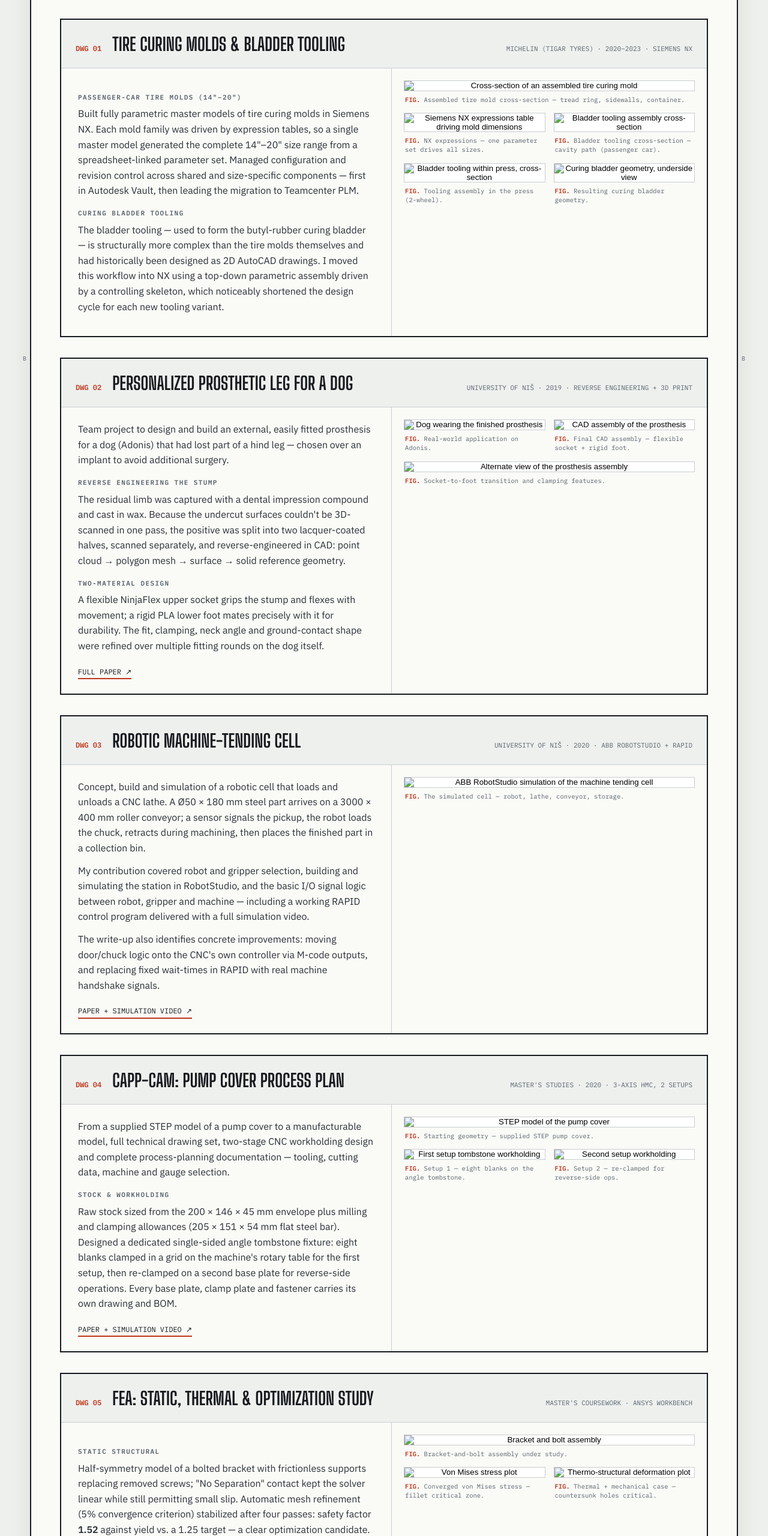
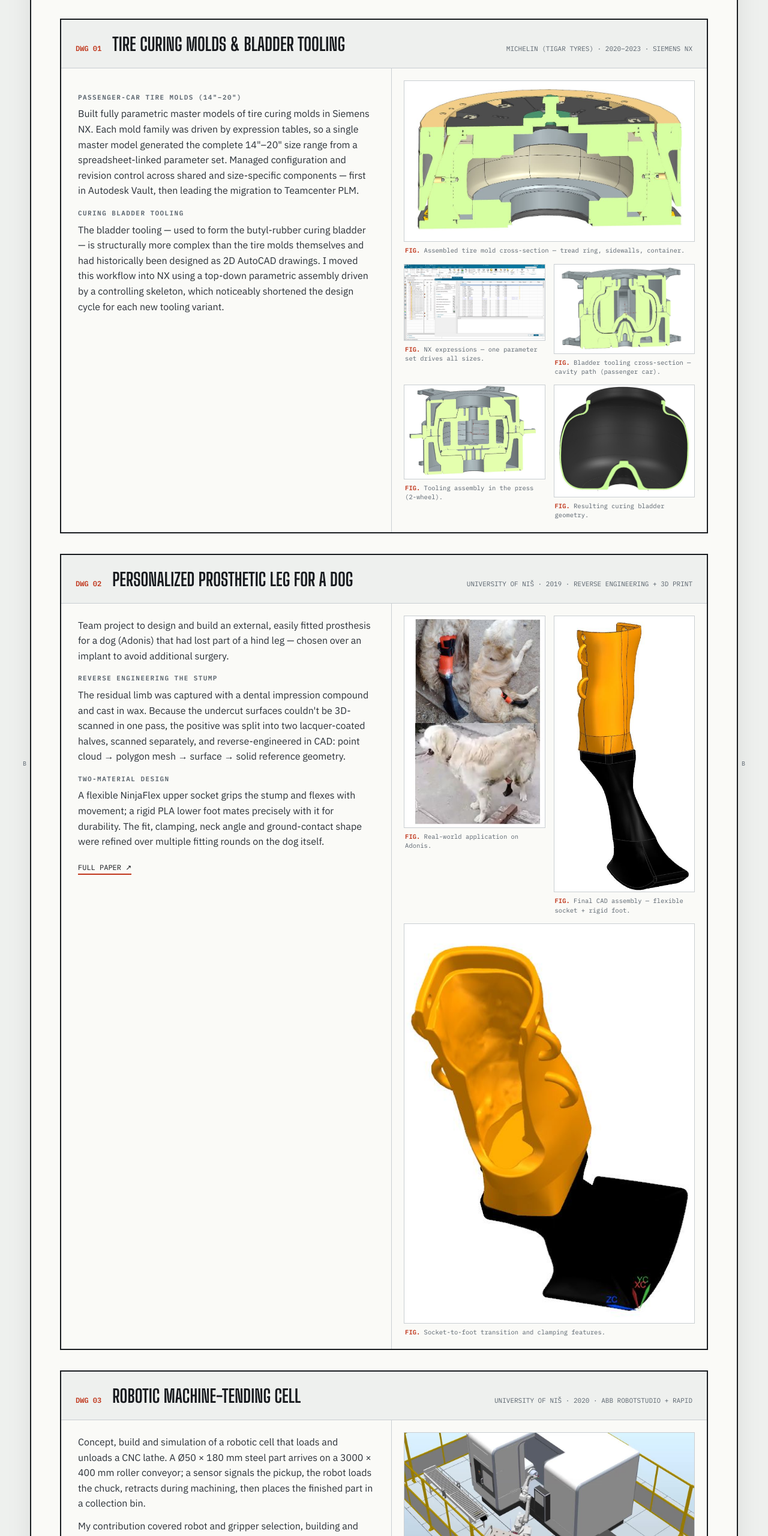
Before and after one commit to MareD96/-markodimitrov.github.io, a plain HTML site: page index.html in a window 1280 px wide. Shown: the part 2220-4780 px from the top of the page at 60% size. Drawn offline with Linux system fonts and the light colour scheme.

Commit message:
Add files via upload

```diff
--- a/index.html
+++ b/index.html
@@ -400,11 +400,11 @@ footer{
           <p>The bladder tooling — used to form the butyl-rubber curing bladder — is structurally more complex than the tire molds themselves and had historically been designed as 2D AutoCAD drawings. I moved this workflow into NX using a top-down parametric assembly driven by a controlling skeleton, which noticeably shortened the design cycle for each new tooling variant.</p>
         </div>
         <div class="proj-gallery g2">
-          <figure class="fig span2"><button type="button" data-cap="Cross-section of an assembled tire mold: tread ring, sidewall segments and container assembly."><img src="images/image2.jpg" alt="Cross-section of an assembled tire curing mold" loading="lazy"></button><figcaption>Assembled tire mold cross-section — tread ring, sidewalls, container.</figcaption></figure>
-          <figure class="fig"><button type="button" data-cap="NX Expressions table: mold dimensions across the 14&quot;–20&quot; range driven from a single parameter set."><img src="images/image1.jpg" alt="Siemens NX expressions table driving mold dimensions" loading="lazy"></button><figcaption>NX expressions — one parameter set drives all sizes.</figcaption></figure>
-          <figure class="fig"><button type="button" data-cap="Cross-section of the bladder tooling assembly, highlighting the cavity path that forms the bladder (passenger car)."><img src="images/image3.jpg" alt="Bladder tooling assembly cross-section" loading="lazy"></button><figcaption>Bladder tooling cross-section — cavity path (passenger car).</figcaption></figure>
-          <figure class="fig"><button type="button" data-cap="Full cross-section of the bladder tooling assembly within the press (2-wheel application)."><img src="images/image4.jpg" alt="Bladder tooling within press, cross-section" loading="lazy"></button><figcaption>Tooling assembly in the press (2-wheel).</figcaption></figure>
-          <figure class="fig"><button type="button" data-cap="Resulting curing bladder geometry — underside view."><img src="images/image7.jpg" alt="Curing bladder geometry, underside view" loading="lazy"></button><figcaption>Resulting curing bladder geometry.</figcaption></figure>
+          <figure class="fig span2"><button type="button" data-cap="Cross-section of an assembled tire mold: tread ring, sidewall segments and container assembly."><img src="image2.jpg" alt="Cross-section of an assembled tire curing mold" loading="lazy"></button><figcaption>Assembled tire mold cross-section — tread ring, sidewalls, container.</figcaption></figure>
+          <figure class="fig"><button type="button" data-cap="NX Expressions table: mold dimensions across the 14&quot;–20&quot; range driven from a single parameter set."><img src="image1.jpg" alt="Siemens NX expressions table driving mold dimensions" loading="lazy"></button><figcaption>NX expressions — one parameter set drives all sizes.</figcaption></figure>
+          <figure class="fig"><button type="button" data-cap="Cross-section of the bladder tooling assembly, highlighting the cavity path that forms the bladder (passenger car)."><img src="image3.jpg" alt="Bladder tooling assembly cross-section" loading="lazy"></button><figcaption>Bladder tooling cross-section — cavity path (passenger car).</figcaption></figure>
+          <figure class="fig"><button type="button" data-cap="Full cross-section of the bladder tooling assembly within the press (2-wheel application)."><img src="image4.jpg" alt="Bladder tooling within press, cross-section" loading="lazy"></button><figcaption>Tooling assembly in the press (2-wheel).</figcaption></figure>
+          <figure class="fig"><button type="button" data-cap="Resulting curing bladder geometry — underside view."><img src="image7.jpg" alt="Curing bladder geometry, underside view" loading="lazy"></button><figcaption>Resulting curing bladder geometry.</figcaption></figure>
         </div>
       </div>
     </article>
@@ -426,9 +426,9 @@ footer{
           <a class="proj-link" href="https://drive.google.com/file/d/1IHl6gLP532DopIGcbp4cfRO3PV3xjW-V/view?usp=sharing" target="_blank" rel="noopener">FULL PAPER ↗</a>
         </div>
         <div class="proj-gallery g2">
-          <figure class="fig"><button type="button" data-cap="Real-world application of the prosthesis on Adonis."><img src="images/image8.jpg" alt="Dog wearing the finished prosthesis" loading="lazy"></button><figcaption>Real-world application on Adonis.</figcaption></figure>
-          <figure class="fig"><button type="button" data-cap="CAD assembly of the final prosthesis: flexible upper socket (orange) fitted to the rigid lower foot part (black)."><img src="images/image9.jpg" alt="CAD assembly of the prosthesis" loading="lazy"></button><figcaption>Final CAD assembly — flexible socket + rigid foot.</figcaption></figure>
-          <figure class="fig span2"><button type="button" data-cap="Alternate view of the prosthesis assembly, showing the socket-to-foot transition and clamping features."><img src="images/image10.jpg" alt="Alternate view of the prosthesis assembly" loading="lazy"></button><figcaption>Socket-to-foot transition and clamping features.</figcaption></figure>
+          <figure class="fig"><button type="button" data-cap="Real-world application of the prosthesis on Adonis."><img src="image8.jpg" alt="Dog wearing the finished prosthesis" loading="lazy"></button><figcaption>Real-world application on Adonis.</figcaption></figure>
+          <figure class="fig"><button type="button" data-cap="CAD assembly of the final prosthesis: flexible upper socket (orange) fitted to the rigid lower foot part (black)."><img src="image9.jpg" alt="CAD assembly of the prosthesis" loading="lazy"></button><figcaption>Final CAD assembly — flexible socket + rigid foot.</figcaption></figure>
+          <figure class="fig span2"><button type="button" data-cap="Alternate view of the prosthesis assembly, showing the socket-to-foot transition and clamping features."><img src="image10.jpg" alt="Alternate view of the prosthesis assembly" loading="lazy"></button><figcaption>Socket-to-foot transition and clamping features.</figcaption></figure>
         </div>
       </div>
     </article>
@@ -448,7 +448,7 @@ footer{
           <a class="proj-link" href="https://drive.google.com/drive/folders/13NRd8Sdj7x2tPtyhm704HyFasu2KMUe6?usp=sharing" target="_blank" rel="noopener">PAPER + SIMULATION VIDEO ↗</a>
         </div>
         <div class="proj-gallery">
-          <figure class="fig"><button type="button" data-cap="RobotStudio simulation: robot, CNC lathe, conveyor and storage table built for the machine-tending task."><img src="images/image11.jpg" alt="ABB RobotStudio simulation of the machine tending cell" loading="lazy"></button><figcaption>The simulated cell — robot, lathe, conveyor, storage.</figcaption></figure>
+          <figure class="fig"><button type="button" data-cap="RobotStudio simulation: robot, CNC lathe, conveyor and storage table built for the machine-tending task."><img src="image11.jpg" alt="ABB RobotStudio simulation of the machine tending cell" loading="lazy"></button><figcaption>The simulated cell — robot, lathe, conveyor, storage.</figcaption></figure>
         </div>
       </div>
     </article>
@@ -468,9 +468,9 @@ footer{
           <a class="proj-link" href="https://drive.google.com/drive/folders/1552ypHwSYY21XH3N4JYRNHEM0d9N7nXI?usp=drive_link" target="_blank" rel="noopener">PAPER + SIMULATION VIDEO ↗</a>
         </div>
         <div class="proj-gallery g2">
-          <figure class="fig span2"><button type="button" data-cap="Supplied STEP model of the pump cover — the starting geometry for the drawing set and process plan."><img src="images/image12.jpg" alt="STEP model of the pump cover" loading="lazy"></button><figcaption>Starting geometry — supplied STEP pump cover.</figcaption></figure>
-          <figure class="fig"><button type="button" data-cap="First-setup workholding: eight pump-cover blanks clamped on the angle tombstone fixture, mounted on the rotary table."><img src="images/image13.jpg" alt="First setup tombstone workholding" loading="lazy"></button><figcaption>Setup 1 — eight blanks on the angle tombstone.</figcaption></figure>
-          <figure class="fig"><button type="button" data-cap="Second-setup workholding, after re-clamping on the second base plate for reverse-side operations."><img src="images/image14.jpg" alt="Second setup workholding" loading="lazy"></button><figcaption>Setup 2 — re-clamped for reverse-side ops.</figcaption></figure>
+          <figure class="fig span2"><button type="button" data-cap="Supplied STEP model of the pump cover — the starting geometry for the drawing set and process plan."><img src="image12.jpg" alt="STEP model of the pump cover" loading="lazy"></button><figcaption>Starting geometry — supplied STEP pump cover.</figcaption></figure>
+          <figure class="fig"><button type="button" data-cap="First-setup workholding: eight pump-cover blanks clamped on the angle tombstone fixture, mounted on the rotary table."><img src="image13.jpg" alt="First setup tombstone workholding" loading="lazy"></button><figcaption>Setup 1 — eight blanks on the angle tombstone.</figcaption></figure>
+          <figure class="fig"><button type="button" data-cap="Second-setup workholding, after re-clamping on the second base plate for reverse-side operations."><img src="image14.jpg" alt="Second setup workholding" loading="lazy"></button><figcaption>Setup 2 — re-clamped for reverse-side ops.</figcaption></figure>
         </div>
       </div>
     </article>
@@ -491,9 +491,9 @@ footer{
           <a class="proj-link" href="https://docs.google.com/document/d/1gzN-KleRWwZfYVChxKFXEs3KmOG3f3z3/edit?usp=sharing&ouid=102947587143822960502&rtpof=true&sd=true" target="_blank" rel="noopener">FULL PAPER ↗</a>
         </div>
         <div class="proj-gallery g2">
-          <figure class="fig span2"><button type="button" data-cap="The bracket-and-bolt assembly used throughout the study: loaded bolt (right) and wall-mounting bracket (left)."><img src="images/image15.jpg" alt="Bracket and bolt assembly" loading="lazy"></button><figcaption>Bracket-and-bolt assembly under study.</figcaption></figure>
-          <figure class="fig"><button type="button" data-cap="Converged equivalent (von Mises) stress; critical zone at the concave fillet of the cantilevered arm."><img src="images/image16.jpg" alt="Von Mises stress plot" loading="lazy"></button><figcaption>Converged von Mises stress — fillet critical zone.</figcaption></figure>
-          <figure class="fig"><button type="button" data-cap="Combined thermal + mechanical deformation: highest stress concentration at the countersunk-hole region."><img src="images/image17.jpg" alt="Thermo-structural deformation plot" loading="lazy"></button><figcaption>Thermal + mechanical case — countersunk holes critical.</figcaption></figure>
+          <figure class="fig span2"><button type="button" data-cap="The bracket-and-bolt assembly used throughout the study: loaded bolt (right) and wall-mounting bracket (left)."><img src="image15.jpg" alt="Bracket and bolt assembly" loading="lazy"></button><figcaption>Bracket-and-bolt assembly under study.</figcaption></figure>
+          <figure class="fig"><button type="button" data-cap="Converged equivalent (von Mises) stress; critical zone at the concave fillet of the cantilevered arm."><img src="image16.jpg" alt="Von Mises stress plot" loading="lazy"></button><figcaption>Converged von Mises stress — fillet critical zone.</figcaption></figure>
+          <figure class="fig"><button type="button" data-cap="Combined thermal + mechanical deformation: highest stress concentration at the countersunk-hole region."><img src="image17.jpg" alt="Thermo-structural deformation plot" loading="lazy"></button><figcaption>Thermal + mechanical case — countersunk holes critical.</figcaption></figure>
         </div>
       </div>
     </article>
@@ -515,9 +515,9 @@ footer{
           <a class="proj-link" href="https://drive.google.com/file/d/1__6vBfl_hPPIckd66QqhREQYoxj6Vusl/view?usp=sharing" target="_blank" rel="noopener">FULL THESIS ↗</a>
         </div>
         <div class="proj-gallery g2">
-          <figure class="fig span2"><button type="button" data-cap="The part to be molded: the lower housing panel of a CT-scanner enclosure, in full design intent."><img src="images/image18.jpg" alt="CT scanner lower housing panel CAD model" loading="lazy"></button><figcaption>The molded part — CT-scanner lower housing panel.</figcaption></figure>
-          <figure class="fig"><button type="button" data-cap="The nine-segment male mold, color-coded by segment, on its common backing plate to clear the undercut."><img src="images/image19.jpg" alt="Nine segment male mold" loading="lazy"></button><figcaption>Nine-segment male mold on backing plate.</figcaption></figure>
-          <figure class="fig"><button type="button" data-cap="The 3-axis portal CNC router used to machine both mold halves (1500 × 1200 mm travel, 25,000 rpm, 0.01 mm accuracy)."><img src="images/image21.jpg" alt="3-axis portal CNC router" loading="lazy"></button><figcaption>3-axis portal router used for both halves.</figcaption></figure>
+          <figure class="fig span2"><button type="button" data-cap="The part to be molded: the lower housing panel of a CT-scanner enclosure, in full design intent."><img src="image18.jpg" alt="CT scanner lower housing panel CAD model" loading="lazy"></button><figcaption>The molded part — CT-scanner lower housing panel.</figcaption></figure>
+          <figure class="fig"><button type="button" data-cap="The nine-segment male mold, color-coded by segment, on its common backing plate to clear the undercut."><img src="image19.jpg" alt="Nine segment male mold" loading="lazy"></button><figcaption>Nine-segment male mold on backing plate.</figcaption></figure>
+          <figure class="fig"><button type="button" data-cap="The 3-axis portal CNC router used to machine both mold halves (1500 × 1200 mm travel, 25,000 rpm, 0.01 mm accuracy)."><img src="image21.jpg" alt="3-axis portal CNC router" loading="lazy"></button><figcaption>3-axis portal router used for both halves.</figcaption></figure>
         </div>
       </div>
     </article>
@@ -540,9 +540,9 @@ footer{
           <p>PIR sensor + LED output controlled by a Python GPIO script running as a standalone service.</p>
         </div>
         <div class="proj-gallery g2">
-          <figure class="fig"><button type="button" data-cap="The assembled robot: ultrasonic sensor front, controller and motor-driver boards on the chassis, battery pack rear."><img src="images/image22.jpg" alt="Assembled obstacle avoiding robot" loading="lazy"></button><figcaption>Obstacle-avoiding robot, assembled.</figcaption></figure>
-          <figure class="fig"><button type="button" data-cap="Live demo: LCD shows measured distance and refresh rate while warning LEDs respond to an approaching object."><img src="images/image23.jpg" alt="Distance warning system with LCD" loading="lazy"></button><figcaption>Distance warning system — live reading on LCD.</figcaption></figure>
-          <figure class="fig span2"><button type="button" data-cap="Raspberry Pi setup with PIR sensor; LED lit after detecting motion."><img src="images/image24.jpg" alt="Raspberry Pi motion activated light" loading="lazy"></button><figcaption>Motion-activated light on Raspberry Pi.</figcaption></figure>
+          <figure class="fig"><button type="button" data-cap="The assembled robot: ultrasonic sensor front, controller and motor-driver boards on the chassis, battery pack rear."><img src="image22.jpg" alt="Assembled obstacle avoiding robot" loading="lazy"></button><figcaption>Obstacle-avoiding robot, assembled.</figcaption></figure>
+          <figure class="fig"><button type="button" data-cap="Live demo: LCD shows measured distance and refresh rate while warning LEDs respond to an approaching object."><img src="image23.jpg" alt="Distance warning system with LCD" loading="lazy"></button><figcaption>Distance warning system — live reading on LCD.</figcaption></figure>
+          <figure class="fig span2"><button type="button" data-cap="Raspberry Pi setup with PIR sensor; LED lit after detecting motion."><img src="image24.jpg" alt="Raspberry Pi motion activated light" loading="lazy"></button><figcaption>Motion-activated light on Raspberry Pi.</figcaption></figure>
         </div>
       </div>
     </article>
```
